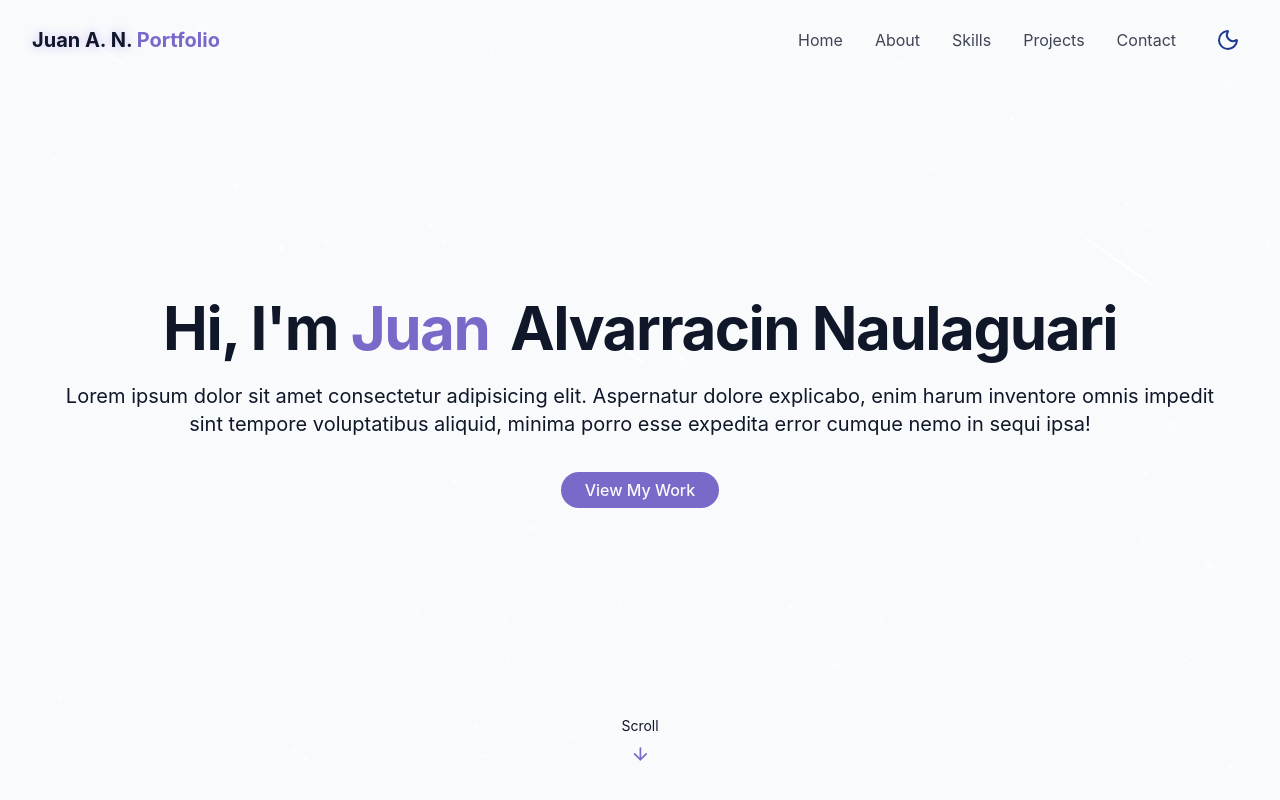
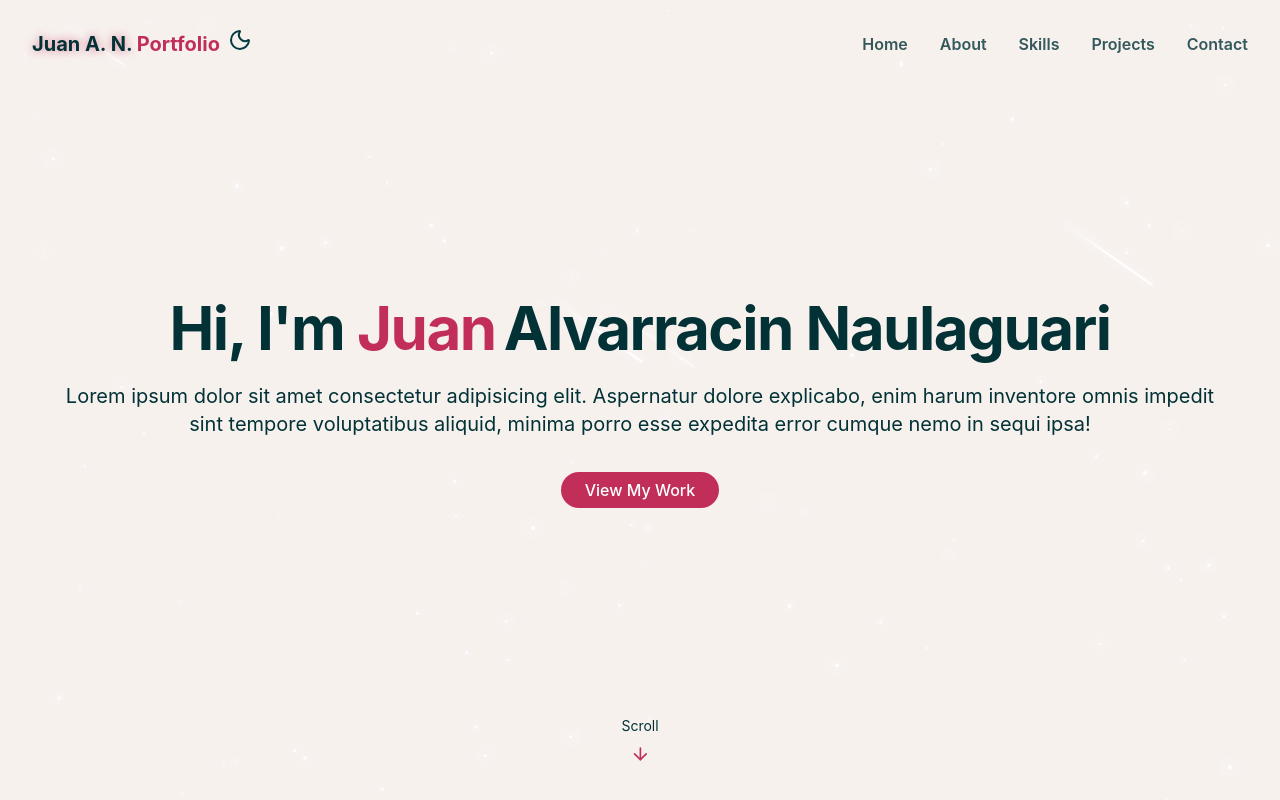
Before and after one commit to naulari/naulari.github.io, a React (Vite) app: page / in a window 1280 px wide. Shown: the top 800 px of the page. Built offline with nearby package versions, Linux system fonts and the light colour scheme.

Commit message:
Small theme changes, set a light theme

```diff
--- a/src/components/HeroSection.jsx
+++ b/src/components/HeroSection.jsx
@@ -10,7 +10,7 @@ export const HeroSection = () => {
                     <h1 className="text-4xl md:text-6xl font-bold tracking-tight">
                        <span className="opacity-0 animate-fade-in"> Hi, I'm</span>
                        <span className="text-primary opacity-0 animate-fade-in-delay-1"> Juan</span>
-                       <span className="text-gradient ml-2 opacity-0 animate-fade-in-delay-2"> Alvarracin Naulaguari</span>
+                       <span className="text-gradient ml-2 opacity-0 animate-fade-in-delay-2">Alvarracin Naulaguari</span>
                     </h1>
 
                     <p className="text-lg md:text-xl text-muted-foreground max-2-2xl mx-auto opacity-0 animate-fade-in-delay-3">
--- a/src/components/Navbar.jsx
+++ b/src/components/Navbar.jsx
@@ -36,6 +36,7 @@ export const Navbar = () => {
                     <span className="relative z-10">
                         <span className="text-glow text-foreground"> Juan A. N.</span> Portfolio
                     </span>
+                    <span className="ml-2"> <ThemeToggle/> </span>
                 </a>
 
                 {/* Desktop nav */}
@@ -43,11 +44,10 @@ export const Navbar = () => {
                     {navItems.map((item) => (
                         <a key={item.name}
                             href={item.href}
-                            className="flex items-center h-10 text-foreground/80 hover:text-primary transition-colors duration-300">
+                            className="flex items-center font-semibold h-10 text-foreground/80 hover:text-primary transition-colors duration-300">
                             {item.name}
                         </a>
                     ))}
-                    <ThemeToggle/>
                 </div>
                 {/* mobile nav */}
                 <button onClick={() => setIsMenuOpen((prev) => !prev)}
@@ -65,7 +65,7 @@ export const Navbar = () => {
                         {navItems.map((item) => (
                             <a key={item.name}
                                 href={item.href}
-                                className="flex items-center h-10 text-foreground/80 hover:text-primary transition-colors duration-300"
+                                className="flex items-center font-semibold h-10 text-foreground/80 hover:text-primary transition-colors duration-300"
                                 onClick={() => setIsMenuOpen(false)}>
                                 {item.name}
                             </a>
--- a/src/components/ThemeToggle.jsx
+++ b/src/components/ThemeToggle.jsx
@@ -34,12 +34,12 @@ export const ThemeToggle = () => {
 
     return (
         <button onClick={toggleTheme}
-                className={cn("hidden md:flex items-center justify-center h-10 w-10 rounded-full",
+                className={cn("items-center justify-center h-10 w-10 rounded-full",
                 "transition-colors duration-300 focus:outline-none"
         )}>
 
-            {isDarkMode? (<Sun className="h-6 w-6 text-yellow-300" /> )
-            : (<Moon className="h-6 w-6 text-blue-900" />)}
+            {isDarkMode? (<Sun className="h-6 w-6 text-[#E8D6CB]" /> )
+            : (<Moon className="h-6 w-6 text-[#023C40]" />)}
         </button>
     );
 }
--- a/src/index.css
+++ b/src/index.css
@@ -67,27 +67,27 @@
 
 @layer base {
   :root{
-    --background: 210 40% 98%;
-    --foreground: 222 47% 11%;
+    --background:  24 35% 95%;
+    --foreground: 185 94% 11%;
 
     --card: 0 0% 100%;
 
-    --primary: 250 47% 60%;
-    --primary-foreground: 210 40% 98%;
+    --primary: 343 61% 47%;
+    --primary-foreground: 0 0% 100%;
 
-    --border: 214 32% 91%;
+    --border: 18 28% 82%;
   }
 
   .dark{
     --background: 222 47% 4%;
-    --foreground: 213 31% 91%;
+    --foreground: 18 34% 86%;
 
-    --card: 222 47% 8%;
+    --card: 214 37% 10%;
 
-    --primary: 250 65% 65%;
-    --primary-foreground: 213 31% 91%;
+    --primary: 343 61% 47%;
+    --primary-foreground: 0 0% 100%;
 
-    --border: 217 33% 20%;
+    --border: 18 34% 86%;
   }
 
   * {
@@ -126,7 +126,7 @@
 
 @utility text-glow {
   @apply relative;
-  text-shadow: 0 0 10px rgba(167, 139, 250, 0.5)
+  text-shadow: 0 0 10px rgba(194, 47, 89, 0.6)
 }
 
 @utility card-hover {
@@ -143,7 +143,7 @@
 
 @utility cosmic-button {
   @apply px-6 py-2 rounded-full bg-primary text-primary-foreground font-medium
-         transition-all duration-300 hover:shadow-[0_0_10px_rgba(139,92,246,0.5)]
+         transition-all duration-300 hover:shadow-[0_0_10px_rgba(194,47,89,0.5)]
          hover:scale-105 active:scale-95;
 }
 
```
